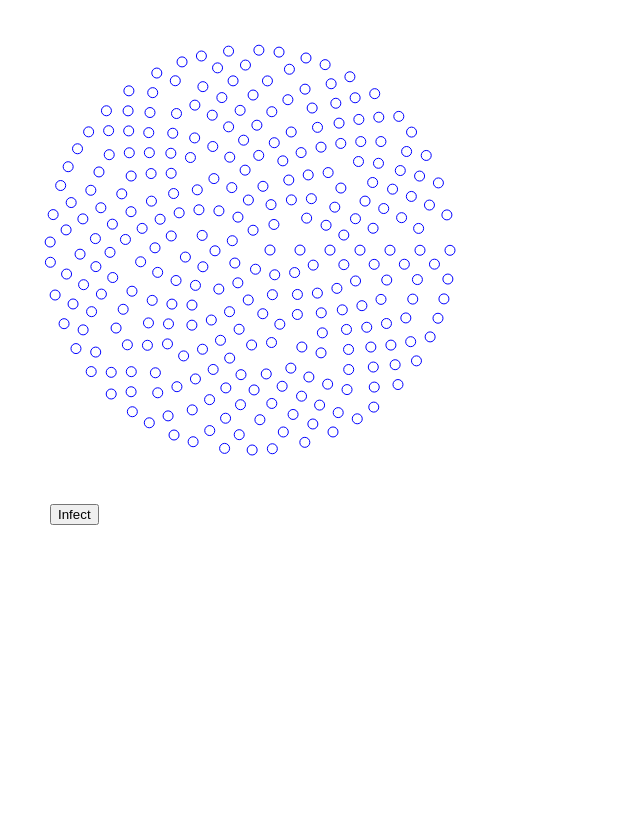
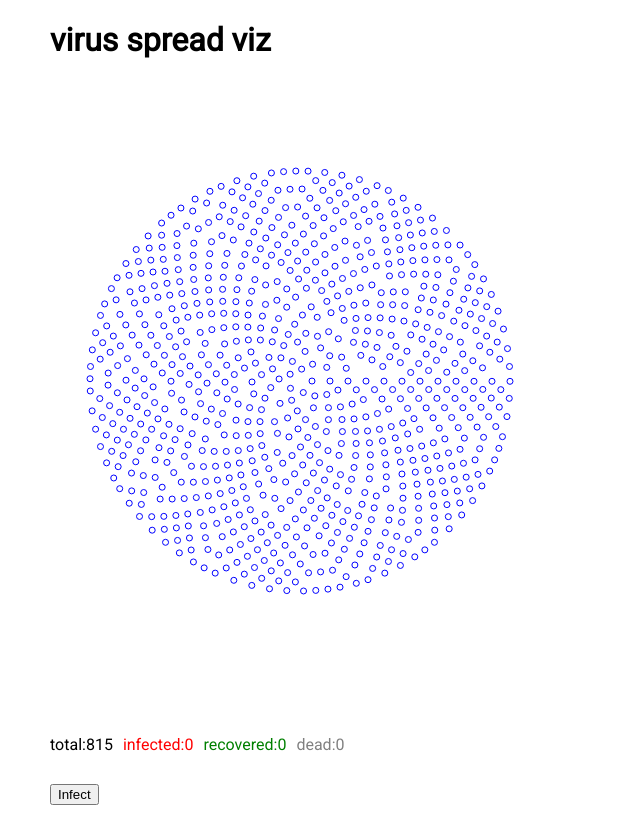
Before and after one commit to borispinus/pibo.now.sh, a Next.js app: page /covid in a window 1280 px wide. Shown: the whole page, without its empty margins (0-640 px from the left). Before the commit the page ends 800 px from the top, so only its background shows below. Built offline with nearby package versions, Linux system fonts and the light colour scheme.

Commit message:
[covid] dead, recovered, infected persons in action

```diff
--- a/covid/Covid.js
+++ b/covid/Covid.js
@@ -1,36 +1,110 @@
-import React, { useState } from 'react';
+import React, { useState, useEffect } from 'react';
+import * as d3 from 'd3';
 
 import { Population } from './Population/Population';
-import { createPopulation } from './helpers';
+import {
+  calculateCollisions,
+  createPopulation,
+  infectPeople,
+  movePopulation,
+  peopleDieOrRecover,
+} from './helpers';
 
 import style from './Covid.module.scss';
 
 const usePopulation = (params) => {
-  const [population, setPopulation] = useState(createPopulation(params));
+  const [population, setPopulation] = useState([]);
+  const [simulating, setSimulating] = useState(false);
 
   const startSimulation = () => {
     const nextPopulation = [...population];
     const randomPersonIndex = Math.floor(Math.random() * nextPopulation.length);
-    nextPopulation[randomPersonIndex].infected = true;
+    nextPopulation[randomPersonIndex].infected = 0;
+
     setPopulation(nextPopulation);
+    setSimulating(true);
   };
-  return { population, startSimulation };
+
+  const stopSimulation = () => {
+    setSimulating(false);
+    setPopulation(createPopulation(params));
+  };
+
+  const iteratePopulation = (elapsedTime) => {
+    setPopulation((prevPopulation) => {
+      let nextPopulation = movePopulation(prevPopulation);
+      nextPopulation = infectPeople(
+        nextPopulation,
+        calculateCollisions(nextPopulation, elapsedTime),
+        elapsedTime
+      );
+      nextPopulation = peopleDieOrRecover(nextPopulation, elapsedTime);
+      return nextPopulation;
+    });
+  };
+
+  useEffect(() => {
+    if (!simulating) return null;
+    const timer = d3.timer((elapsedTime) => {
+      iteratePopulation(elapsedTime);
+      if (!simulating) timer.stop();
+    });
+    return () => timer.stop();
+  }, [simulating]);
+
+  useEffect(() => {
+    setPopulation(createPopulation(params));
+  }, []);
+  return { population, startSimulation, stopSimulation };
 };
 
 const Covid = () => {
-  const { population, startSimulation } = usePopulation({
-    cx: 250,
-    cy: 250,
-    size: 400,
+  const { population, startSimulation, stopSimulation } = usePopulation({
+    cx: 300,
+    cy: 300,
+    size: 350,
   });
+  const showButton = population.every((person) => person.infected === null);
+
+  const totalAmount = population.length;
+  const infectedAmount = population.filter((person) => person.infected !== null).length;
+  const deadAmount = population.filter((person) => person.dead).length;
+  const recoveredAmount = population.filter((person) => person.recovered).length;
+
   return (
     <div className={style.Covid}>
+      <h1 className={style.header}>virus spread viz</h1>
       <svg className={style.chart}>
         <Population data={population} />
       </svg>
-      <button className={style.infectBtn} type="button" onClick={startSimulation}>
-        Infect
-      </button>
+      <div className={style.info}>
+        <div style={{ marginRight: 10 }}>
+          total:
+          {totalAmount}
+        </div>
+        <div style={{ color: 'red', marginRight: 10 }}>
+          infected:
+          {infectedAmount}
+        </div>
+        <div style={{ color: 'green', marginRight: 10 }}>
+          recovered:
+          {recoveredAmount}
+        </div>
+        <div style={{ color: 'gray', marginRight: 10 }}>
+          dead:
+          {deadAmount}
+        </div>
+      </div>
+      {showButton && (
+        <button className={style.infectBtn} type="button" onClick={startSimulation}>
+          Infect
+        </button>
+      )}
+      {!showButton && (
+        <button className={style.infectBtn} type="button" onClick={stopSimulation}>
+          Stop
+        </button>
+      )}
     </div>
   );
 };
--- a/covid/Covid.module.scss
+++ b/covid/Covid.module.scss
@@ -1,11 +1,19 @@
 .Covid {
   .chart {
     width: 100vw;
-    height: 500px;
+    height: 650px;
     max-width: 100%;
     max-height: 100%;
   }
   .infectBtn {
     margin-left: 50px;
   }
+  .info {
+    margin-left: 50px;
+    margin-bottom: 30px;
+    display: flex;
+  }
+  .header {
+    margin-left: 50px;
+  }
 }
--- a/covid/Person/Person.js
+++ b/covid/Person/Person.js
@@ -1,25 +1,46 @@
 import React from 'react';
 import PropTypes from 'prop-types';
 
-import { circleRadius } from '../helpers';
+import { CIRCLE_RADIUS } from '../helpers';
 
 import style from './Person.module.scss';
 
-const Person = ({ x, y, infected }) => (
+const Person = ({ x, y, infected, dead, recovered }) => {
+  let fillColor = 'white';
+  let strokeColor = 'blue';
+  if (dead) {
+    fillColor = 'gray';
+    strokeColor = 'gray';
+  } else if (recovered) {
+    fillColor = 'green';
+    strokeColor = 'green';
+  } else if (infected !== null) {
+    fillColor = 'red';
+    strokeColor = 'red';
+  }
+  return (
     <circle
       className={style.Person}
       cx={x}
       cy={y}
-    r={circleRadius}
-    stroke={infected ? 'red' : 'blue'}
+      r={CIRCLE_RADIUS}
+      stroke={strokeColor}
       strokeWidth={1}
-    fill={infected ? 'red' : 'transparent'}
+      fill={fillColor}
     />
   );
+};
 
 Person.propTypes = {
   x: PropTypes.number.isRequired,
   y: PropTypes.number.isRequired,
-  infected: PropTypes.bool.isRequired,
+  dead: PropTypes.bool.isRequired,
+  recovered: PropTypes.bool.isRequired,
+  infected: PropTypes.number,
 };
+
+Person.defaultProps = {
+  infected: null,
+};
+
 export { Person };
--- a/covid/Population/Population.js
+++ b/covid/Population/Population.js
@@ -6,8 +6,9 @@ import { Person } from '../Person/Person';
 const Population = ({ data }) => {
   return (
     <g>
-      {data.map(({ x, y, infected }) => (
-        <Person key={`${x}-${y}`} x={x} y={y} infected={infected} />
+      {data.map((person) => (
+        // eslint-disable-next-line react/jsx-props-no-spreading
+        <Person {...person} />
       ))}
     </g>
   );
@@ -18,7 +19,9 @@ Population.propTypes = {
     PropTypes.shape({
       x: PropTypes.number.isRequired,
       y: PropTypes.number.isRequired,
-      infected: PropTypes.bool.isRequired,
+      dead: PropTypes.bool.isRequired,
+      recovered: PropTypes.bool.isRequired,
+      infected: PropTypes.number,
     })
   ).isRequired,
 };
--- a/covid/helpers.js
+++ b/covid/helpers.js
@@ -1,13 +1,16 @@
-import { uniqBy } from 'lodash';
+import { uniqBy, uniqueId } from 'lodash';
+import * as d3 from 'd3';
 
-function polarToCartesian(centerX, centerY, radius, angle) {
+const polarToCartesian = (centerX, centerY, radius, angle) => {
   return {
     x: centerX + radius * Math.cos(angle),
     y: centerY + radius * Math.sin(angle),
   };
-}
+};
 
-export const circleRadius = 5;
+export const CIRCLE_RADIUS = 3;
+const MORTALITY = 5;
+const ITERATIONS_TO_DIE = 300;
 
 const numberOfRotations = 4096;
 
@@ -15,22 +18,25 @@ const getDistanceBetweenPoints = ({ x: x1, y: y1 }, { x: x2, y: y2 }) =>
   Math.sqrt((x1 - x2) * (x1 - x2) + (y1 - y2) * (y1 - y2));
 
 const createPopulation = ({ cx, cy, size }) => {
-  const chartRadiusInitial = 4 * circleRadius;
-  const circlesNumberRadius = (size / 2 - 3 * circleRadius) / (3 * circleRadius);
+  const chartRadiusInitial = 4 * CIRCLE_RADIUS;
+  const circlesNumberRadius = (size / 2 - 3 * CIRCLE_RADIUS) / (2.5 * CIRCLE_RADIUS);
   const circles = [];
   for (let i = 0; i < numberOfRotations; i += 1) {
     const angleMin = (2 * Math.PI) / numberOfRotations;
     const angle = angleMin * i;
     for (let j = 0; j < circlesNumberRadius; j += 1) {
       const point = {
-        ...polarToCartesian(cx, cy, chartRadiusInitial + 3 * j * circleRadius, angle),
-        infected: false,
+        ...polarToCartesian(cx, cy, chartRadiusInitial + 3 * j * CIRCLE_RADIUS, angle),
+        infected: null,
+        recovered: false,
+        dead: false,
+        key: uniqueId(),
       };
 
       if (i !== 0) {
         let shouldAdd = true;
         circles.forEach((addedPoint) => {
-          if (getDistanceBetweenPoints(point, addedPoint) < 4 * circleRadius) {
+          if (getDistanceBetweenPoints(point, addedPoint) < 4 * CIRCLE_RADIUS) {
             shouldAdd = false;
           }
         });
@@ -40,7 +46,63 @@ const createPopulation = ({ cx, cy, size }) => {
       }
     }
   }
-  return uniqBy(circles, ({ x, y }) => `${x}-${y}`);
+  return uniqBy(circles, 'key');
 };
 
-export { createPopulation };
+const movePopulation = (population) => {
+  const random = d3.randomUniform(-2, 2);
+  return population.map((person) => {
+    if (person.dead) {
+      return person;
+    }
+    return {
+      ...person,
+      x: person.x + random(),
+      y: person.y + random(),
+    };
+  });
+};
+
+const calculateCollisions = (population) => {
+  const infected = population.filter((person) => person.infected !== null || person.recovered);
+  const notInfected = population.filter(
+    (person) => person.infected === null && !person.recovered && !person.dead
+  );
+  const collisions = infected.map((person) => {
+    const spaceQuadTree = d3
+      .quadtree()
+      .extent([
+        [-1, -1],
+        [CIRCLE_RADIUS + 2, CIRCLE_RADIUS + 2],
+      ])
+      .x(({ x }) => x)
+      .y(({ y }) => y)
+      .addAll(notInfected);
+    const candidate = spaceQuadTree.find(person.x, person.y, CIRCLE_RADIUS + 2);
+    return candidate;
+  });
+  return collisions.filter(Boolean);
+};
+
+const infectPeople = (population, contacts, elapsedTime) => {
+  const keys = contacts.map((p) => p.key);
+  return population.map((p) => (keys.includes(p.key) ? { ...p, infected: elapsedTime } : p));
+};
+
+const peopleDieOrRecover = (population, elapsedTime) => {
+  const random = d3.randomUniform(1, 100);
+  return population.map((person) => {
+    if (person.infected && (elapsedTime - person.infected) / 60 > ITERATIONS_TO_DIE) {
+      const isDead = random() < MORTALITY;
+      return {
+        ...person,
+        recovered: !isDead,
+        infected: null,
+        dead: isDead,
+      };
+    }
+    return person;
+  });
+};
+
+export { createPopulation, movePopulation, infectPeople, calculateCollisions, peopleDieOrRecover };
```
Lines whose indentation alone changed are shown as unchanged.
